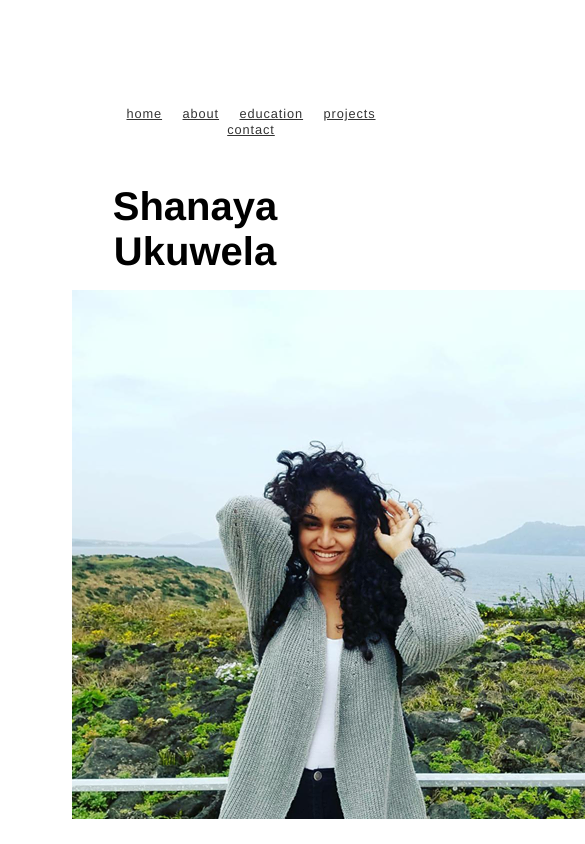
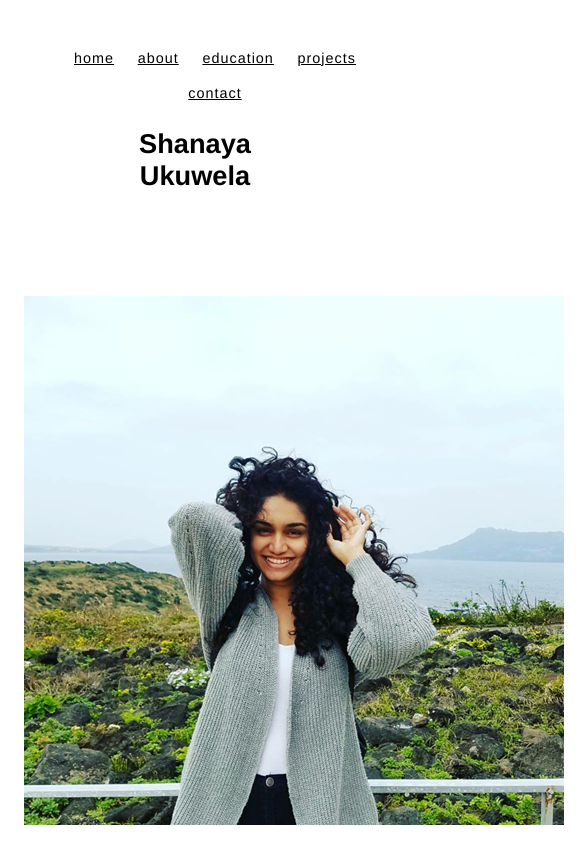
Before and after one commit to sukuwela/sukuwela.github.io, a plain HTML site: page index.html in a window 390 px wide. Shown: the top 844 px of the page, 585 px wide, since content can reach past the window. Drawn offline with Linux system fonts and the light colour scheme.

Commit message:
Update style.css

```diff
--- a/css/style.css
+++ b/css/style.css
@@ -5,73 +5,38 @@ h2, h3, h4 { font-family: "Helvetica", Helvetica, sans serif; }
 h1 { font-family: "Helvetica", Times, serif; font-size: 5rem; }
 h2 { font-size: 3rem; font-weight: 100; letter-spacing: 0.07em; text-transform: lowercase }
 
-nav { text-align: center; -webkit-transition: all .5s ease-in-out; -moz-transition: all .5s ease-in-out; -ms-transition: all .5s ease-in-out; -o-transition: all .5s ease-in-out; transition: all .5s ease-in-out;}
-
-nav ul li a { font-size: 15px; font-weight: 100; letter-spacing: 0.07em; color: black; padding: 0 em; text-transform: lowercase; }
+nav ul li a { font-size: 1rem; font-weight: 100; letter-spacing: 0.07em; color: black; padding: 0 em; text-transform: lowercase; }
 
 article { font-size: 1rem; letter-spacing: 0.04em; }
 
 /* @Layout */
-#top { padding: 4em }
+#top { padding: 3em }
 
-nav ul { position: fixed; list-style-type: none; }
-nav ul li { padding: 1em; display: inline-block; }
+nav { text-align: center; }
+nav ul { list-style-type: none; position: fixed; left: 1em; right: 1em; }
+nav ul li { padding: 0.5em; display: inline-block; }
 
-h2 { padding-top: 0px; text-align: center; }
 
-section { padding: 7em }
+h2 { text-align: center; }
+
+section { padding: 4em }
+
 
 article { text-align: justify; }
 
+
+
 /* @media queries */
 
-/* Obscenely Larger Screens */
-@media screen and ( min-width: 1600px ) {
-	body { font-size: 18px; }
-	.home #top h1 { font-size: 6rem; }
+/* Smallest, Phones */
+@media screen and (max-width: 479px) {
+	#top { padding: 1em; }
+	h1 { font-size: 1.7em; padding: 3em; text-align: center;
+    }
+	h2{
+		font-size: 1.5em;
+	}
+    nav ul { position: fixed; left: 1em; right: 1em; }
+    nav ul li { padding: 0.6em; display: inline-block; }
+    nav ul li a { font-size: 0.9em; }
 }
-
-
-/* Text overlaps image */
-@media screen and ( max-width: 1400px ) {
-		#top header, #top nav{ background: rgba(255,255,255,0.8);  }
-		nav ul li a { opacity: 0.8; }
-}
-
-/* Larger Screens */
-@media screen and ( min-width: 641px ) {
-	.home #top h1, .home #top p { text-indent: 3rem; }
-}
-
-
-/* Mobile Phones */
-@media screen and ( max-width: 640px ) {
-	body.home #top { background-attachment: scroll; }
-	body { font-size: 16px;}
-	#top nav { padding: 1em 0; }
-	h1, h2 { font-size: 2rem; text-indent: 0;}
-	h3 { font-size: 1.5rem; }
-	section header { padding: 1rem 0; }
-	header h1 { font-size: 2.5rem; margin: 4rem auto 1rem; max-width: 85%; }
-	header h2 { font-size: 2.5rem; }
-	header p { max-width: 75%; margin: 0 auto; }
-	body.home #top { text-align: center; margin: 0 auto;  }
-	body.home #top h1 { margin: 0 auto 1rem; }
-	#top p, blockquote, p { font-size: 1.1rem; }
-	header * { text-align: center; }
-	nav ul li { padding: 0 0.5rem; }
-	nav ul li a { font-size: 0.8rem; }
-	#top nav.stick { background-color: rgba(255,255,255,0.9) }
-	nav.stick ul li { padding: 0.5rem }
-	nav a.breadcrumb { display: block; padding: 0.25rem 0.5rem 0.5rem; font-size: 0.8rem; }
-	#about aside { font-size: 0.8rem; }
-	.skills li { font-size: 0.8rem; }
-	#work figure.row { margin-left: 0.5em;  margin-right: 0.5em;}
-	#work figure h3 { line-height: 1.2;}
-	#work figure p { line-height: 1.2; font-size: 1rem;}
-	figcaption { padding-left: 0.5rem; padding-right: 0.5rem; }
-	#top, #retrospective,
-	#about, #definition,
-	#work, #approach,
-	#contact, #solution { border-left-width: 2px; border-right-width: 2px; }
-}
```
